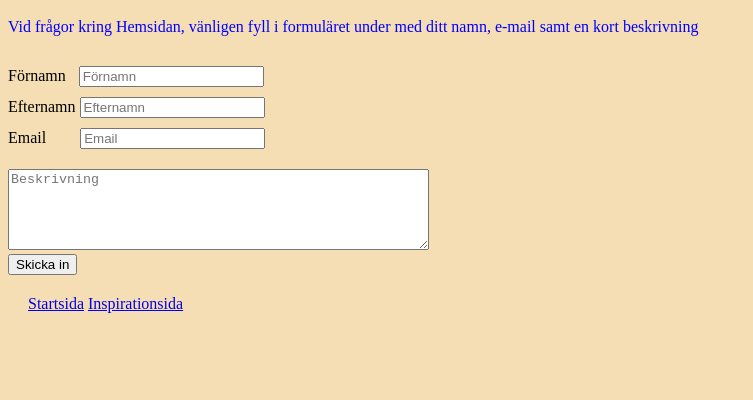
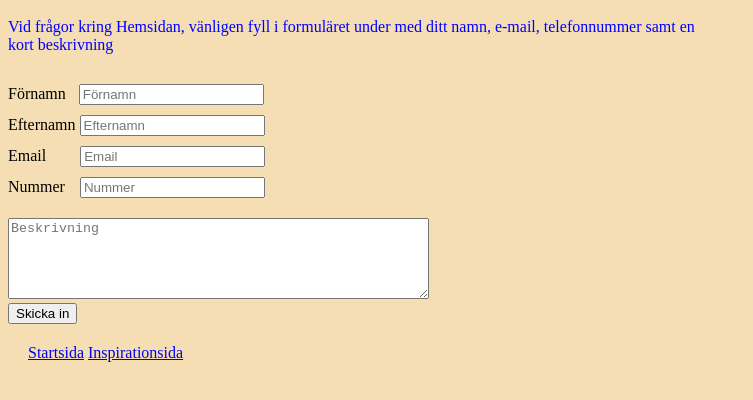
Before and after one commit to Nuwlen/Java22-html-mp1-Jonathan-Svensson, a plain HTML site: page kontaktsida.html in a window 1280 px wide. Shown: the part 152-552 px from the top of the page, without its empty margins (0-753 px from the left). Drawn offline with Linux system fonts and the light colour scheme.

Commit message:
Add files via upload

```diff
--- a/css/style.css
+++ b/css/style.css
@@ -56,3 +56,7 @@ body {
     max-width: 200px;
     margin-top: 20px;
 }
+#number{
+    margin-top: 10px;
+    margin-left: 11px;
+}
--- a/kontaktsida.html
+++ b/kontaktsida.html
@@ -13,7 +13,7 @@
 
     <h1 class="rubrik">Kontaktsida</h1>
 
-    <p class="paragraf" id="paragraf-a">Vid frågor kring Hemsidan, vänligen fyll i formuläret under med ditt namn, e-mail samt en kort beskrivning</p>
+    <p class="paragraf" id="paragraf-a">Vid frågor kring Hemsidan, vänligen fyll i formuläret under med ditt namn, e-mail, telefonnummer samt en kort beskrivning</p>
 
     <form action="" class="">
         <div>
@@ -27,6 +27,10 @@
         <div>
             <label for="email">Email</label>
             <input type="email" id="email" placeholder="Email">
+        </div>
+        <div>
+            <label for="number">Nummer</label>
+            <input type="tel" id="number" placeholder="Nummer">
         </div>
         <div>
             <textarea id="textarea" name="textarea" rows="5" cols="50" placeholder="Beskrivning"
```
